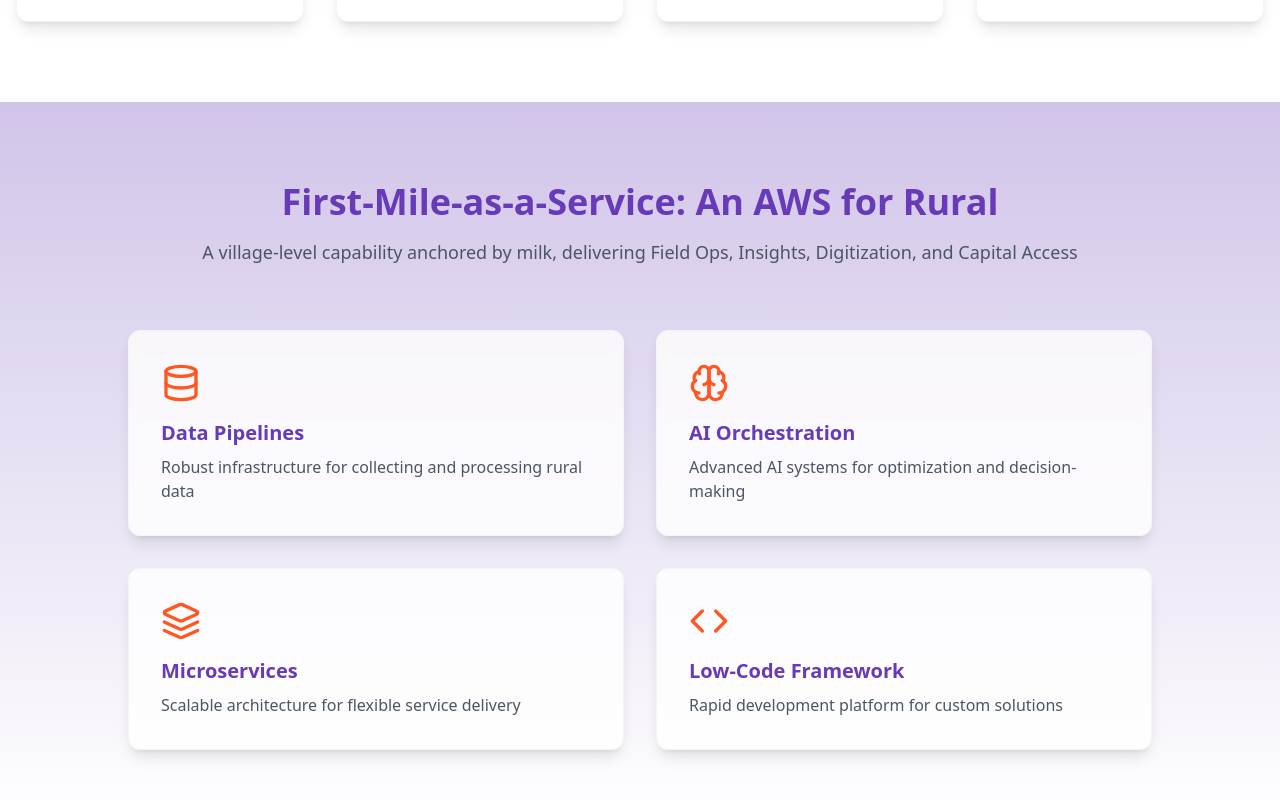
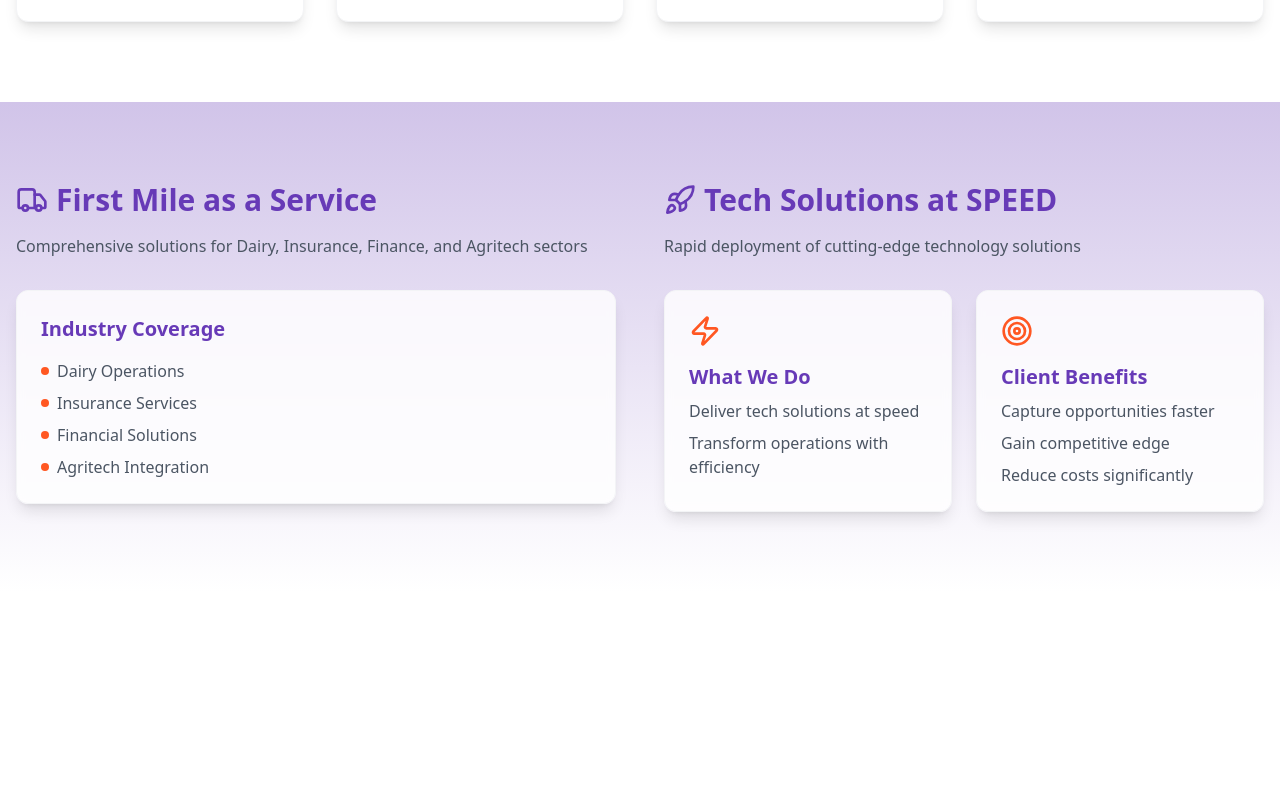
Before and after one commit to babusa1/krushal-connect, a React (Vite) app: page / in a window 1280 px wide. Shown: the part 1064-1864 px from the top of the page. After the commit the page ends 1656 px from the top, so only its background shows below. Built offline with nearby package versions, Linux system fonts and the light colour scheme.

Commit message:
Add service line details
Added details for "First Mile as a Service" and "Tech Solutions at SPEED" service lines, including what we do and client benefits.

```diff
--- a/src/components/Solution.tsx
+++ b/src/components/Solution.tsx
@@ -1,54 +1,81 @@
 
-import { Database, Code, Brain, Layers } from "lucide-react";
+import { Truck, Rocket, Target, Clock, DollarSign, Zap } from "lucide-react";
 
 const Solution = () => {
   return (
     <section className="py-20 bg-gradient-to-b from-primary-light to-white">
       <div className="container px-4 mx-auto">
-        <div className="max-w-4xl mx-auto text-center mb-16">
-          <h2 className="text-3xl md:text-4xl font-bold text-primary mb-4">
-            First-Mile-as-a-Service: An AWS for Rural
+        <div className="grid grid-cols-1 lg:grid-cols-2 gap-12 max-w-7xl mx-auto">
+          {/* First Mile as a Service */}
+          <div className="space-y-8">
+            <div className="text-center lg:text-left">
+              <h2 className="text-3xl font-bold text-primary mb-4 flex items-center justify-center lg:justify-start gap-2">
+                <Truck className="w-8 h-8" />
+                First Mile as a Service
               </h2>
-          <p className="text-lg text-gray-600">
-            A village-level capability anchored by milk, delivering Field Ops, Insights, Digitization, and Capital Access
+              <p className="text-gray-600">
+                Comprehensive solutions for Dairy, Insurance, Finance, and Agritech sectors
               </p>
             </div>
-        <div className="grid grid-cols-1 md:grid-cols-2 gap-8 max-w-5xl mx-auto">
-          <div className="bg-white/80 backdrop-blur-sm p-8 rounded-xl shadow-lg hover:shadow-xl transition-all duration-300 border border-gray-100">
-            <Database className="w-10 h-10 text-secondary mb-4" />
-            <h3 className="text-xl font-semibold text-primary mb-2">
-              Data Pipelines
-            </h3>
+            <div className="grid grid-cols-1 gap-6">
+              <div className="bg-white/80 backdrop-blur-sm p-6 rounded-xl shadow-lg hover:shadow-xl transition-all duration-300 border border-gray-100">
+                <h3 className="text-xl font-semibold text-primary mb-4">Industry Coverage</h3>
+                <ul className="space-y-2 text-gray-600">
+                  <li className="flex items-center gap-2">
+                    <div className="w-2 h-2 rounded-full bg-secondary"></div>
+                    Dairy Operations
+                  </li>
+                  <li className="flex items-center gap-2">
+                    <div className="w-2 h-2 rounded-full bg-secondary"></div>
+                    Insurance Services
+                  </li>
+                  <li className="flex items-center gap-2">
+                    <div className="w-2 h-2 rounded-full bg-secondary"></div>
+                    Financial Solutions
+                  </li>
+                  <li className="flex items-center gap-2">
+                    <div className="w-2 h-2 rounded-full bg-secondary"></div>
+                    Agritech Integration
+                  </li>
+                </ul>
+              </div>
+            </div>
+          </div>
+
+          {/* Tech Solutions at SPEED */}
+          <div className="space-y-8">
+            <div className="text-center lg:text-left">
+              <h2 className="text-3xl font-bold text-primary mb-4 flex items-center justify-center lg:justify-start gap-2">
+                <Rocket className="w-8 h-8" />
+                Tech Solutions at SPEED
+              </h2>
               <p className="text-gray-600">
-              Robust infrastructure for collecting and processing rural data
+                Rapid deployment of cutting-edge technology solutions
               </p>
             </div>
-          <div className="bg-white/80 backdrop-blur-sm p-8 rounded-xl shadow-lg hover:shadow-xl transition-all duration-300 border border-gray-100">
-            <Brain className="w-10 h-10 text-secondary mb-4" />
+            <div className="grid grid-cols-1 md:grid-cols-2 gap-6">
+              <div className="bg-white/80 backdrop-blur-sm p-6 rounded-xl shadow-lg hover:shadow-xl transition-all duration-300 border border-gray-100">
+                <Zap className="w-8 h-8 text-secondary mb-4" />
                 <h3 className="text-xl font-semibold text-primary mb-2">
-              AI Orchestration
+                  What We Do
                 </h3>
-            <p className="text-gray-600">
-              Advanced AI systems for optimization and decision-making
-            </p>
+                <ul className="space-y-2 text-gray-600">
+                  <li>Deliver tech solutions at speed</li>
+                  <li>Transform operations with efficiency</li>
+                </ul>
               </div>
-          <div className="bg-white/80 backdrop-blur-sm p-8 rounded-xl shadow-lg hover:shadow-xl transition-all duration-300 border border-gray-100">
-            <Layers className="w-10 h-10 text-secondary mb-4" />
+              <div className="bg-white/80 backdrop-blur-sm p-6 rounded-xl shadow-lg hover:shadow-xl transition-all duration-300 border border-gray-100">
+                <Target className="w-8 h-8 text-secondary mb-4" />
                 <h3 className="text-xl font-semibold text-primary mb-2">
-              Microservices
+                  Client Benefits
                 </h3>
-            <p className="text-gray-600">
-              Scalable architecture for flexible service delivery
-            </p>
+                <ul className="space-y-2 text-gray-600">
+                  <li>Capture opportunities faster</li>
+                  <li>Gain competitive edge</li>
+                  <li>Reduce costs significantly</li>
+                </ul>
               </div>
-          <div className="bg-white/80 backdrop-blur-sm p-8 rounded-xl shadow-lg hover:shadow-xl transition-all duration-300 border border-gray-100">
-            <Code className="w-10 h-10 text-secondary mb-4" />
-            <h3 className="text-xl font-semibold text-primary mb-2">
-              Low-Code Framework
-            </h3>
-            <p className="text-gray-600">
-              Rapid development platform for custom solutions
-            </p>
+            </div>
           </div>
         </div>
       </div>
```
Lines whose indentation alone changed are shown as unchanged.
